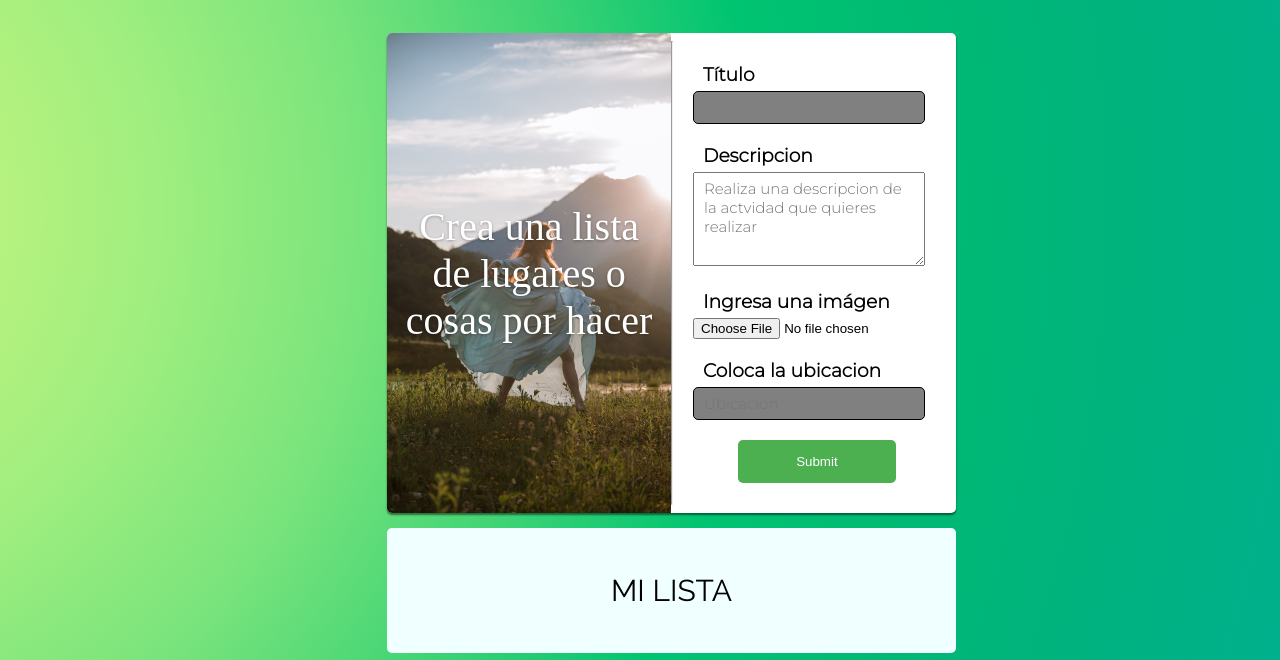
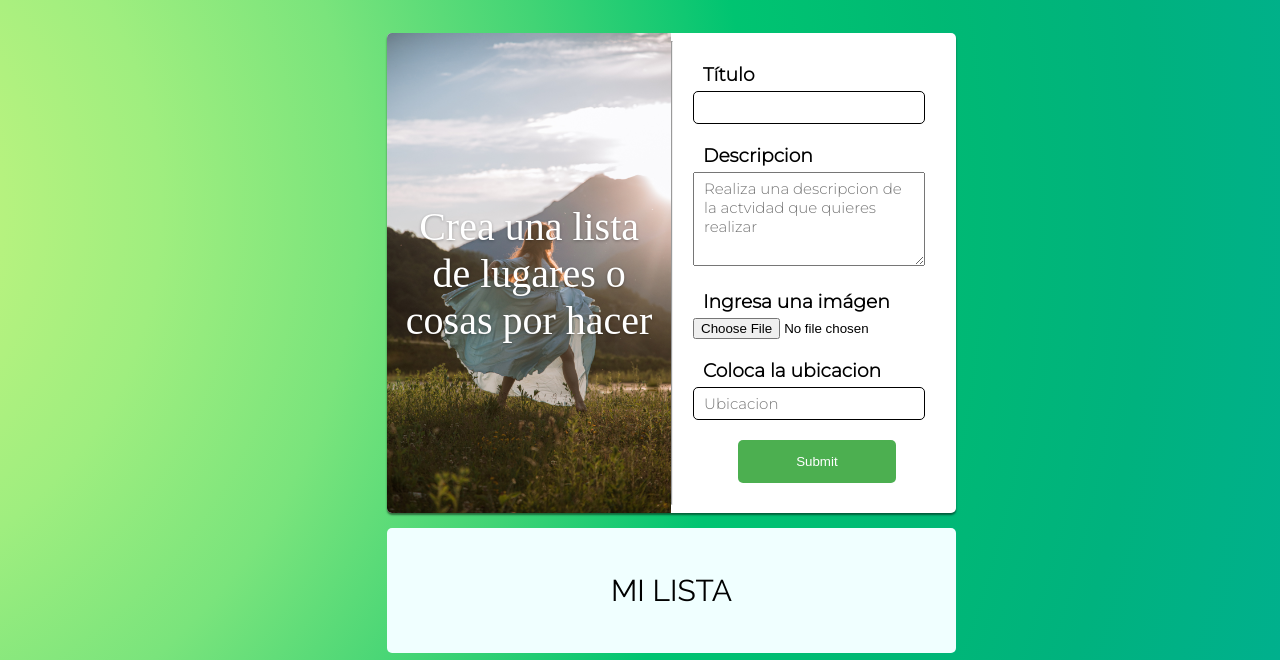
Before and after one commit to Daffne250900/bucketlist_project, a Flask app: page / in a window 1280 px wide. Shown: the top 660 px of the page. Run offline with Flask 2, Linux system fonts and the light colour scheme; data that the repository does not hold is empty; some web fonts are replaced.

Commit message:
Initial deploy

```diff
--- a/static/style.css
+++ b/static/style.css
@@ -57,7 +57,7 @@ form h3 {
     border: solid 1px black;
     font-family: 'Montserrat', sans-serif;
     font-size: 15px;
-    background-color: gray;
+    background-color: white;
 }
 
 .bucketlist-form textarea {
```
